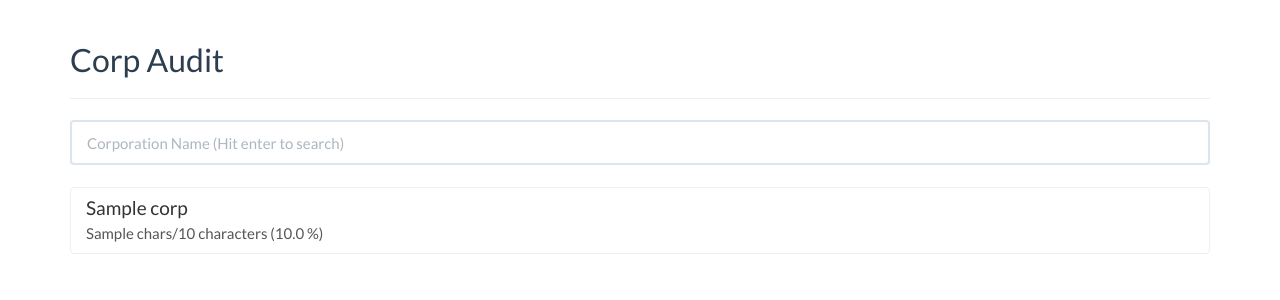
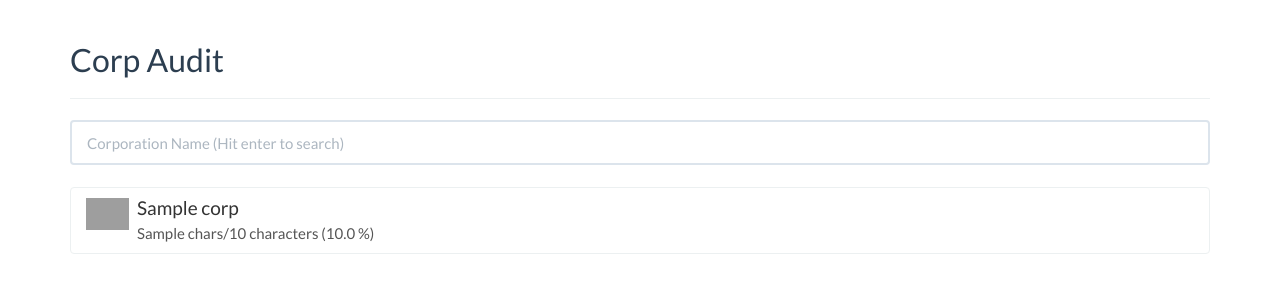
Before and after one commit to skyride/avrse-auth, a Django app: template eveauth/templates/eveauth/corpaudit_search.html in a window 1280 px wide. Shown: the part 60-360 px from the top of the page. Run offline with Django 3.2, Linux system fonts and the light colour scheme; the template is opened without the code that fills it: most values are stand-ins (such as "Sample title", 1, 10 or a date in 2020); parts of the project's set-up code (start-up, migrations or seed data) failed here and were passed over; some libraries are stand-ins or nearby versions; grey boxes are pictures that could not be loaded.

Commit message:
Added corp logos to search page

```diff
--- a/eveauth/templates/eveauth/corpaudit_search.html
+++ b/eveauth/templates/eveauth/corpaudit_search.html
@@ -23,6 +23,7 @@ var app = new Vue({
     <div class="list-group">
       {% for corp in corps %}
       <a href="#" class="list-group-item">
+        <img style="float: left; margin-right: 8px;" width="43" src="https://imageserver.eveonline.com/Corporation/{{ corp.id }}_64.png">
         <h4 class="list-group-item-heading">{{ corp.name }}</h4>
         <p class="list-group-item-text">{{ corp.chars }}/{{ corp.members }} characters ({{ 100|div:corp.members|mul:corp.chars|floatformat:1 }} %)</p>
       </a>
```
